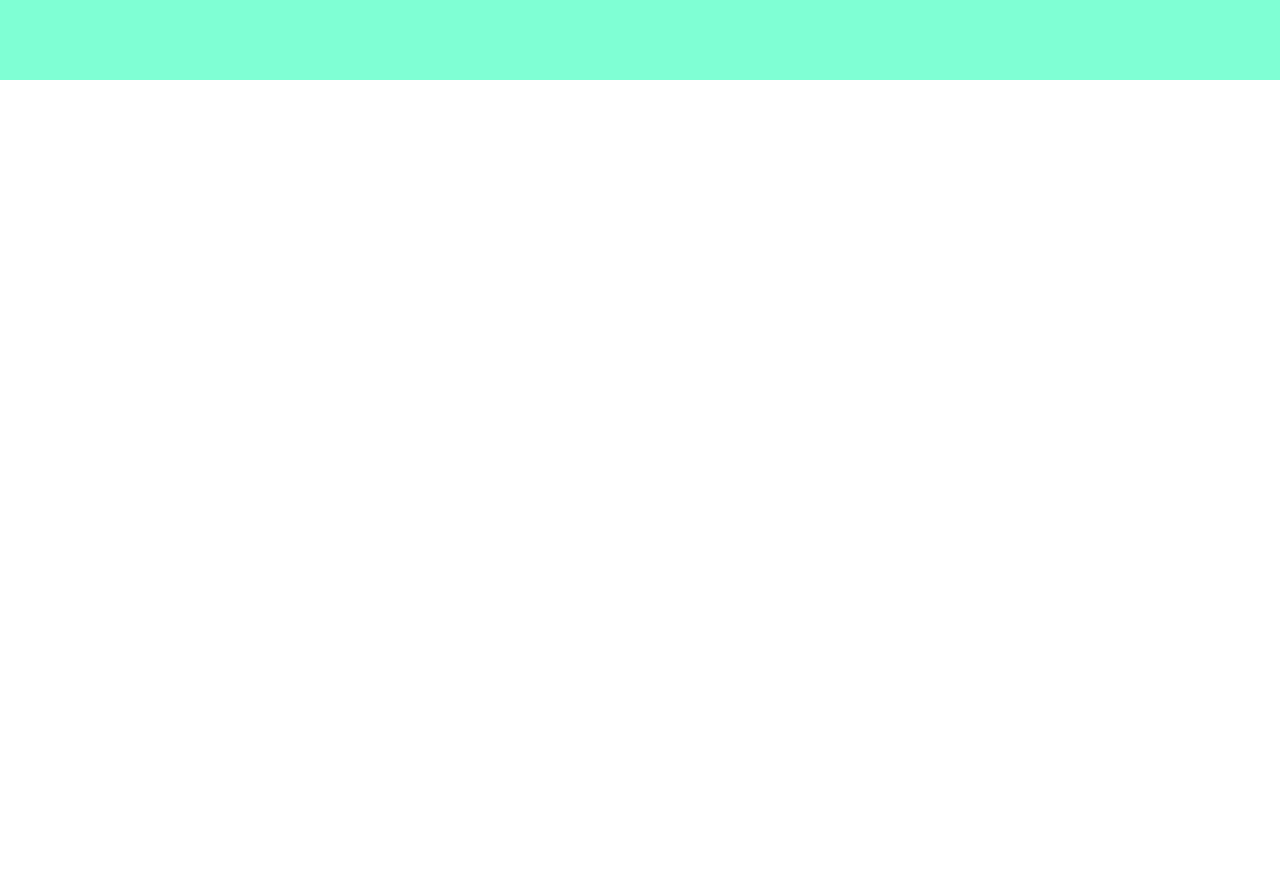
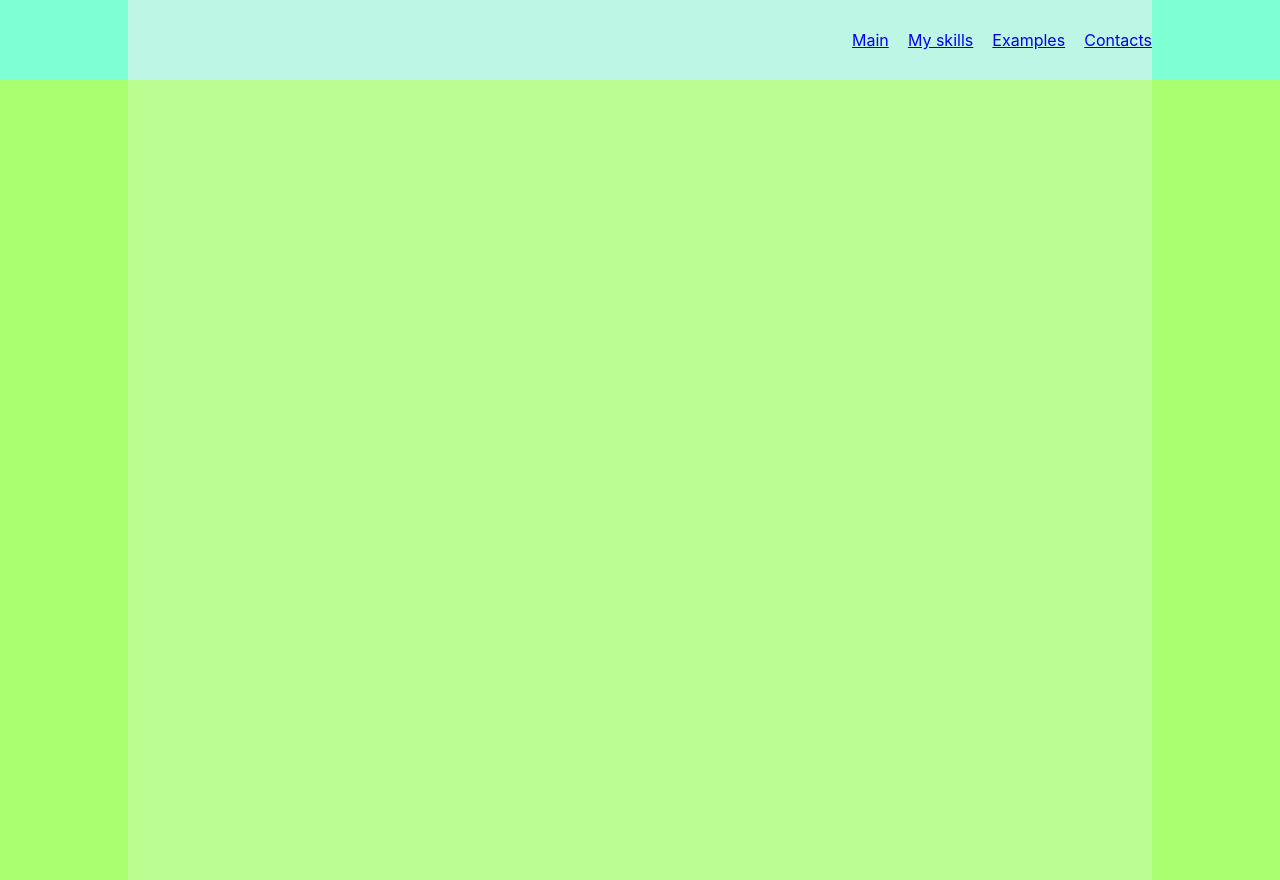
Before and after one commit to YaroshUlad/portfolio, a React (Create React App) app: page / in a window 1280 px wide. Before the commit the page ends 800 px from the top, so only its background shows below. Built offline with nearby package versions, Linux system fonts and the light colour scheme.

Commit message:
create Main.tsx and add some styles for it

```diff
--- a/src/App.tsx
+++ b/src/App.tsx
@@ -1,11 +1,13 @@
 import React from 'react';
 import './App.css';
 import {Header} from "./components/header/Header";
+import {Main} from "./components/main/Main";
 
 function App() {
   return (
     <div className="App">
       <Header/>
+        <Main/>
     </div>
   );
 }
--- a/src/components/header/Header.module.css
+++ b/src/components/header/Header.module.css
@@ -1,4 +1,20 @@
 .header {
     height: 80px;
     background-color: aquamarine;
+
 }
+.container{
+    height: 100%;
+    width: 80%;
+    background-color: #bdf6e5;
+    margin: 0 auto;
+    display: flex;
+    justify-content: flex-end;
+}
+.navWrapper{
+    width: 300px;
+    height: 100%;
+    display: flex;
+    justify-content: space-between;
+    align-items: center;
+}
--- a/src/components/header/Header.tsx
+++ b/src/components/header/Header.tsx
@@ -1,10 +1,17 @@
 import React from 'react';
-import s from 'Header.module.css'
+import s from './Header.module.css'
 
 export const Header = () => {
     return (
-        <div className={s.header}>
-
-        </div>
+        <header className={s.header}>
+            <nav className={s.container}>
+                <div className={s.navWrapper}>
+                    <div className={s.navItem}><a href="#">Main</a></div>
+                    <div className={s.navItem}><a href="#">My skills</a></div>
+                    <div className={s.navItem}><a href="#">Examples</a></div>
+                    <div className={s.navItem}><a href="#">Contacts</a></div>
+                </div>
+            </nav>
+        </header>
     );
 };
--- /dev/null
+++ b/src/components/main/Main.module.css
@@ -0,0 +1,16 @@
+.mainBlock{
+    height: 100vh;
+    background-color: #aaff71;
+}
+.container{
+    height: 100%;
+    width: 80%;
+    background-color: #bbfd90;
+    margin: 0 auto;
+}
+.greeting{
+
+}
+.photo{
+
+}
--- /dev/null
+++ b/src/components/main/Main.tsx
@@ -0,0 +1,18 @@
+import React from 'react';
+import s from './Main.module.css'
+
+export const Main = () => {
+    return (
+        <div className={s.mainBlock}>
+            <div className={s.container}>
+                <div className={s.greeting}>
+
+                </div>
+                <div className={s.photo}>
+
+                </div>
+            </div>
+
+        </div>
+    );
+};
```
